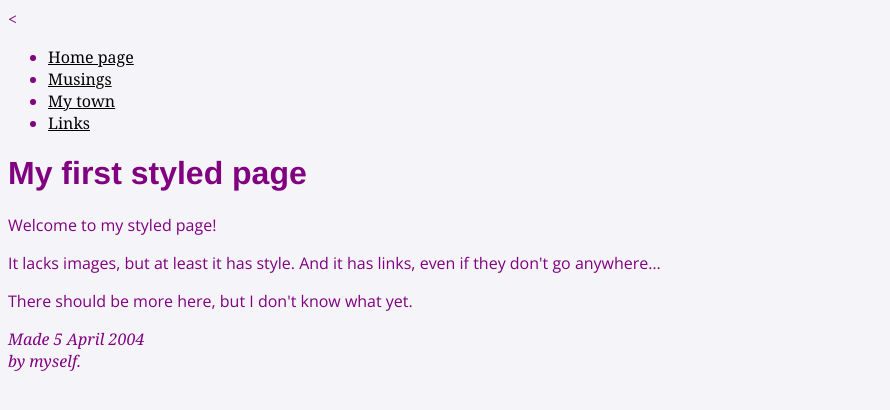
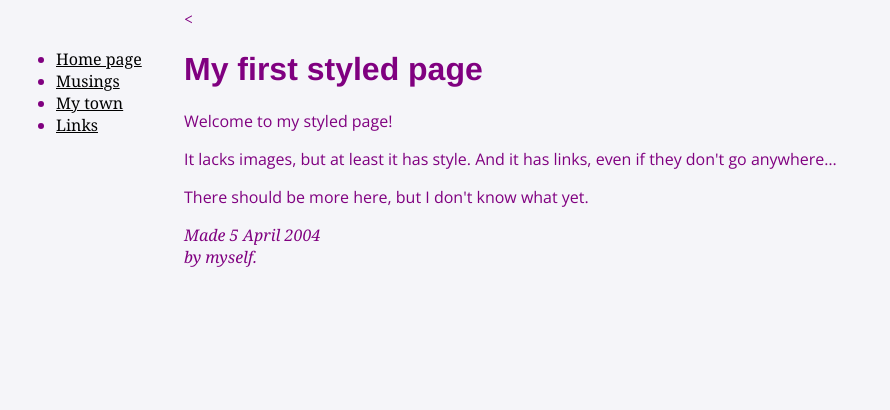
Before and after one commit to TheTriangleTrippa/Portfolio, a Jekyll site: the page built from index.html, in a window 1280 px wide. Shown: the top 410 px of the page, without its empty margins (0-890 px from the left). Built offline with Jekyll 4.4.1, drawn with Linux system fonts in a browser that asks for light colours; nearby versions of some CDN libraries.

Commit message:
Update profile.html

```diff
--- a/_includes/profile.html
+++ b/_includes/profile.html
@@ -4,10 +4,16 @@
   <title>My first styled page</title>
     <style type="text/css">
   body {
+      padding-left: 11em;
     font-family: Georgia, "Times New Roman",
           Times, serif;
     color: purple;
     background-color: #d8da3d }
+        ul.navbar {
+    position: absolute;
+    top: 2em;
+    left: 1em;
+    width: 9em }
         h1 {
     font-family: Helvetica, Geneva, Arial,
           SunSans-Regular, sans-serif }
```
